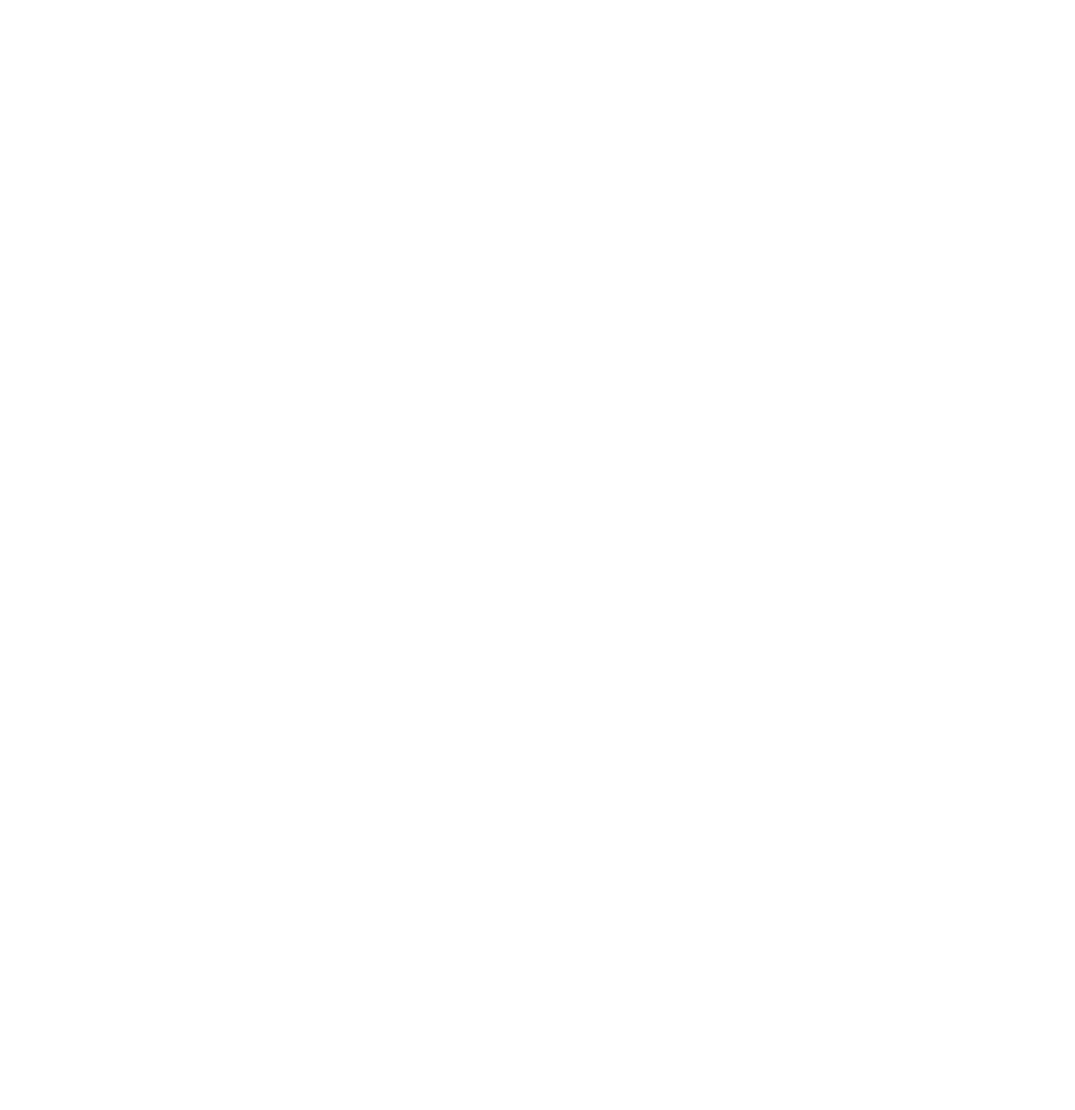
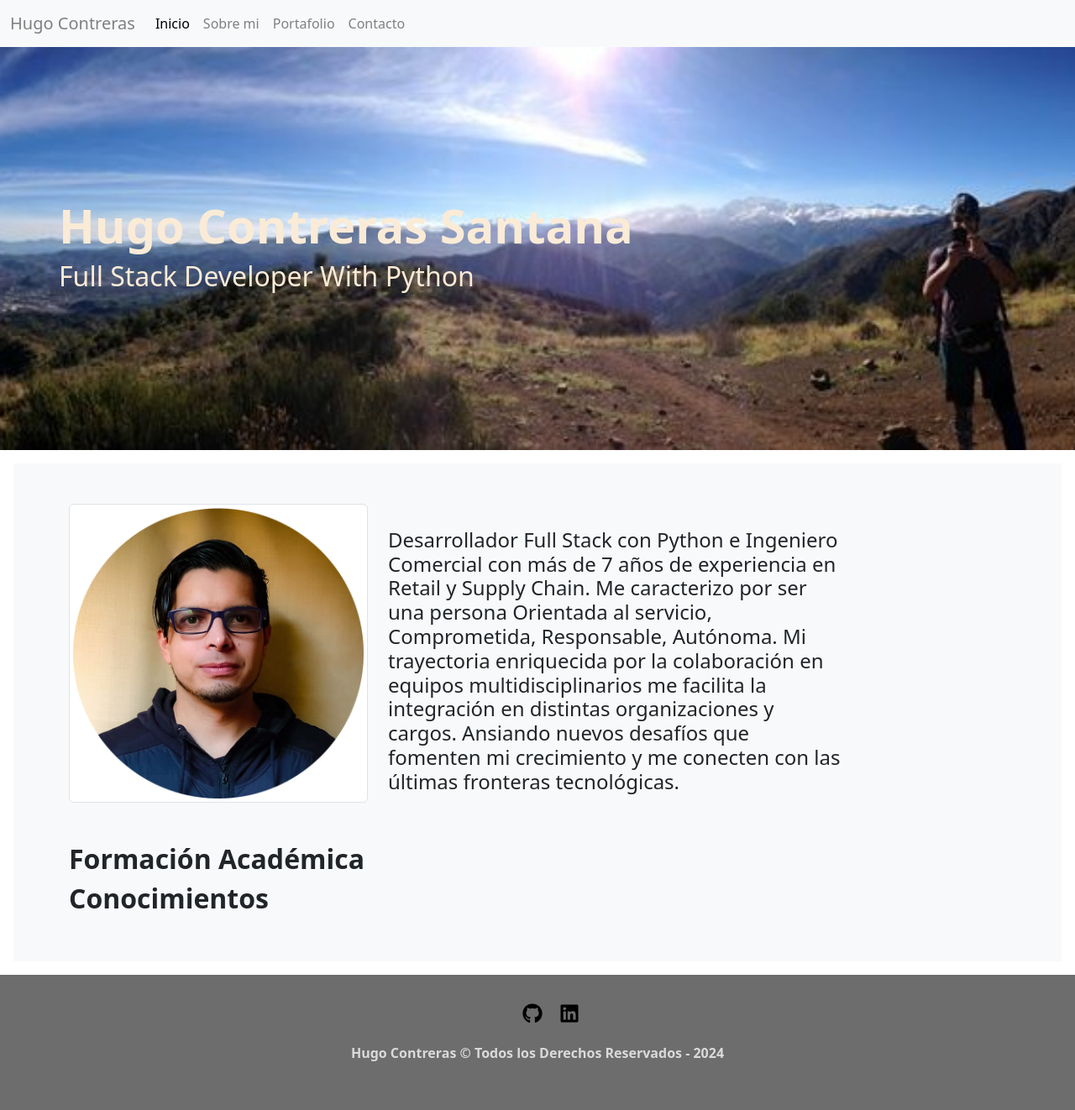
Before and after one commit to hugounico/Portafolio2, a Django app: page /about/ in a window 1280 px wide. Before the commit the page is empty. Shown: the whole page at 84% size. Before the commit the page ends 800 px from the top, so only its background shows below. Run offline with Django 4.2, Linux system fonts and the light colour scheme; data that the repository does not hold is empty; some libraries are stand-ins or nearby versions.

Commit message:
about2migrate

```diff
--- a/static/css/style.css
+++ b/static/css/style.css
@@ -9,6 +9,17 @@
 }
 .contact {
     background-image: url(../img/contact-bg.png);
+}
+.about {
+    background-image: url(../img/FondoAbout.jpg);
+
+}
+#about {
+    background-position: right center;
+    min-height: 60vh;
+    background-attachment:scroll;
+    background-size: auto 100%;
+    background-repeat: no-repeat;
 }
 
 .imagen-fondo {
--- a/templates/about/about.html
+++ b/templates/about/about.html
@@ -0,0 +1,67 @@
+{% extends 'core/base.html' %}
+
+{% block title %} Sobre mi {% endblock title %}
+
+{% block cabecera %}
+<div class="about imagen-fondo" id="about">
+    <div class="container">
+        <div class="row">
+            <div class="col-12 titulos">
+                <div>
+                    <h1 class="display-4 fw-bold">Hugo Contreras Santana</h1>
+                </div>
+                <div>
+                    <h3 class="fs-2">Full Stack Developer With Python</h3>
+                </div>
+            </div>
+        </div>
+    </div>
+</div>
+{% endblock cabecera %}
+
+
+{% block content %}
+
+<div class="row d-flex">
+    <div class="col-4 offset-md-auto">
+        <img class="img-fluid img-thumbnail img-circle img-perfil " src="../../static/img/ProfilePic.png" alt="">
+    </div>
+    <div class="col-6">
+        <h4><br>Desarrollador Full Stack con Python e Ingeniero Comercial con más de 7 años de experiencia
+            en Retail y Supply Chain. Me caracterizo por ser una persona Orientada al servicio, Comprometida, Responsable, Autónoma.
+            Mi trayectoria enriquecida por la colaboración en equipos multidisciplinarios me facilita la integración en distintas organizaciones
+             y cargos. Ansiando nuevos desafíos que fomenten mi crecimiento y me conecten con las últimas fronteras tecnológicas.</h4>
+    </div>
+</div>
+
+<div class="row d-flex pt-5">
+    <div class="col-12">
+        <h2 class="fw-bold">Formación Académica</h2>
+
+        {% for course in courses %}
+        <h3>{{ course.title }}</h3>
+            <p><strong>{{ course.year }}</strong> {{ course.Institution }}</p>
+            <p><strong>Descripción:</strong>{{ course.Description }}</p>
+            <hr>
+        {% endfor %}
+
+        <h2 class="fw-bold">Conocimientos</h2>
+        <section class="skills" id="skills">
+            <div class="skills__container" id="skills">
+
+                {% for skill in skills %}
+                <div class="card__skills">
+                    <div class="skill__thumbnail">
+                        <img class="skill__logo" src='{{ skill.image.url }}' alt="html5">
+                    </div>
+                    <div class="skill__texto">
+                        <p class="skill__titulo">{{ skill.title }}</p>
+                    </div>
+                </div>
+                {% endfor %}
+
+            </div>
+        </section>
+    </div>
+</div>
+{% endblock content %}
```
Also changed, not shown: about/migrations/0001_initial.py (added), db.sqlite3.
